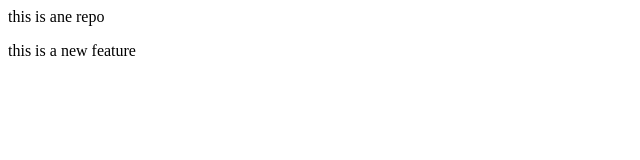
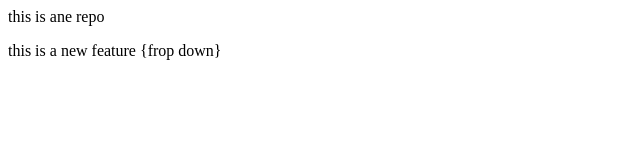
Before and after one commit to amulyajambavi27/localrepo, a plain HTML site: page index.html in a window 1280 px wide. Shown: the full height of the page, 0-640 px from the left. Drawn offline with Linux system fonts and the light colour scheme.

Commit message:
add drop down

```diff
--- a/index.html
+++ b/index.html
@@ -1,2 +1,2 @@
 <p>this is  ane repo</p>
-<p> this is a new feature</p>
+<p> this is a new feature {frop down}</p>
```
